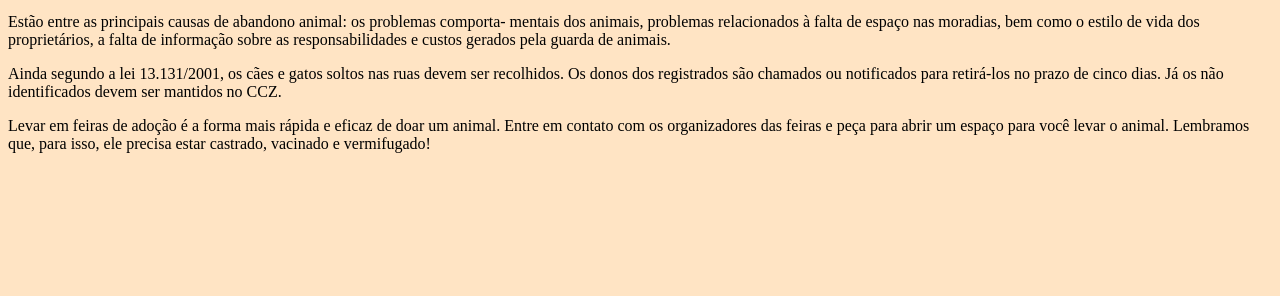
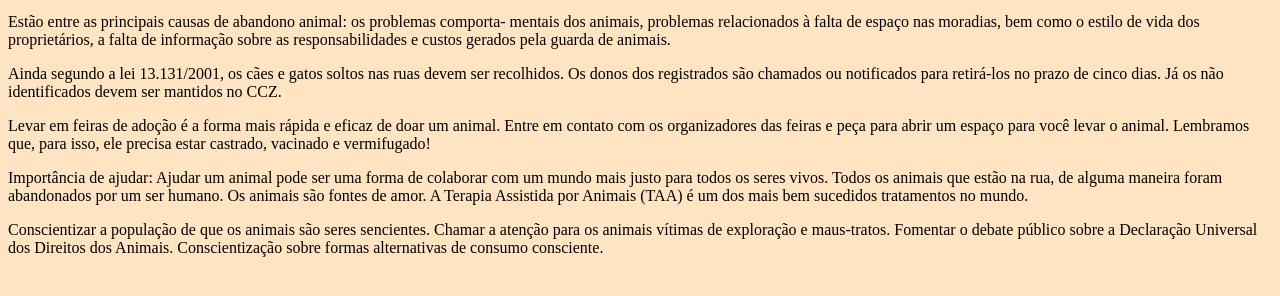
Before and after one commit to andrielimazurek111/abandono-aos-animais-1, a plain HTML site: page index.html in a window 1280 px wide. Shown: the part 314-610 px from the top of the page. Drawn offline with Linux system fonts and the light colour scheme.

Commit message:
Update index.html

```diff
--- a/index.html
+++ b/index.html
@@ -35,8 +35,15 @@ a falta de informação sobre as responsabilidades e custos gerados pela guarda
  e peça para abrir um espaço para você levar o animal.
 Lembramos que, para isso, ele precisa estar castrado, vacinado e vermifugado!</p>
 
+<p> Importância de ajudar:
 
+  Ajudar um animal pode ser uma forma de colaborar com um mundo mais justo para todos os seres vivos. Todos os animais que estão
+na rua, de alguma maneira foram abandonados por um ser humano. Os animais são fontes de amor.
+A Terapia Assistida por Animais (TAA) é um dos mais bem sucedidos tratamentos no mundo.</p>
 
+<p> Conscientizar a população de que os animais são seres sencientes. Chamar a atenção para os animais vítimas de exploração
+e maus-tratos. Fomentar o debate público sobre a Declaração Universal dos Direitos dos Animais.
+ Conscientização sobre formas alternativas de consumo consciente.</p>
 
 
  </main>
```
